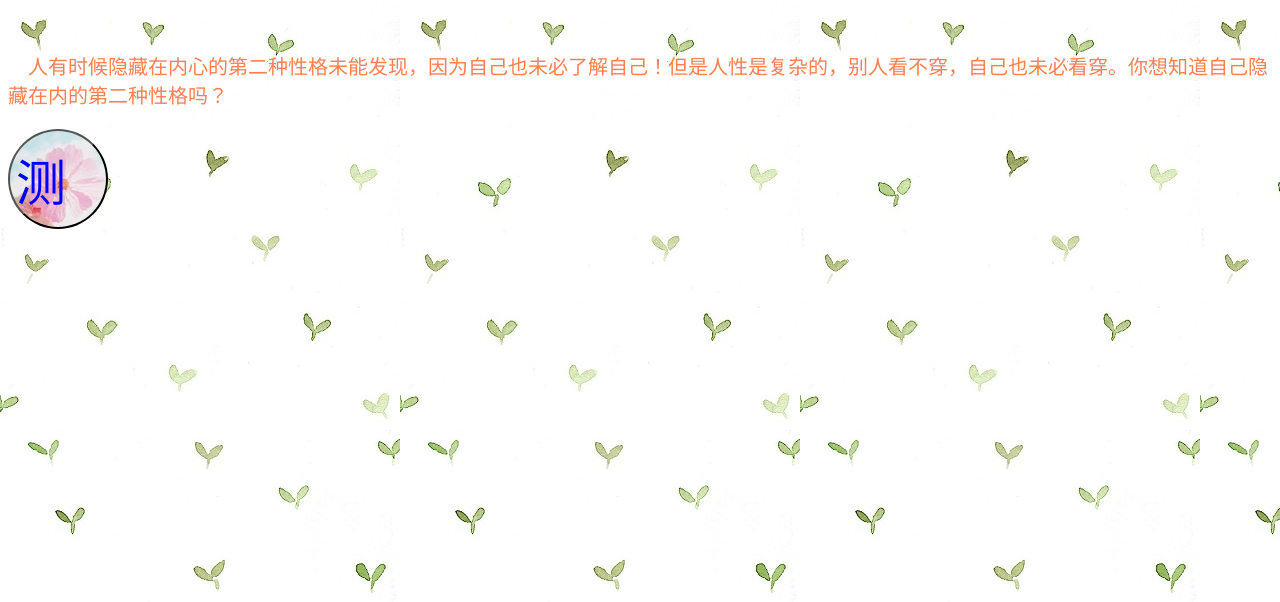
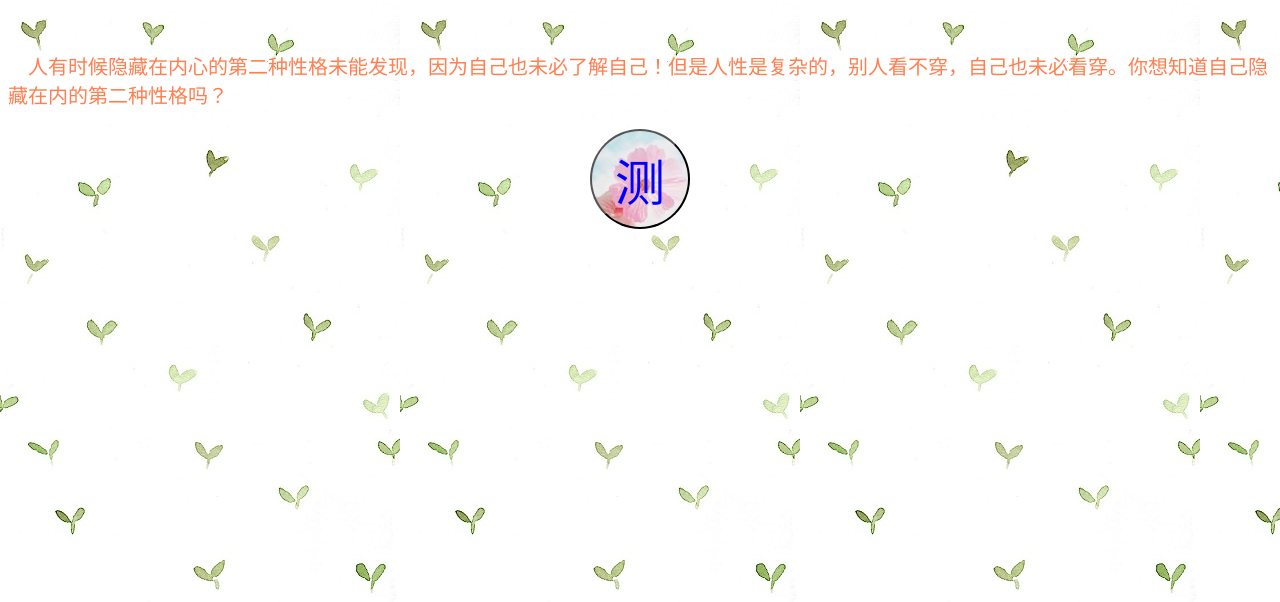
Before and after one commit to gx521184/webapp, a plain HTML site: page index.html in a window 1280 px wide. Shown: the part 198-800 px from the top of the page. Drawn offline with Linux system fonts and the light colour scheme.

Commit message:
Add files via upload

```diff
--- a/css/index.css
+++ b/css/index.css
@@ -12,17 +12,21 @@ p{
 	color: coral;
 
 }
+div{
+display: flex;
+justify-content: center;/*弹力盒子*/
+
+}
 button{
 	background-image: url(../img/2.jpg);
 	background-repeat: no-repeat;
 	width: 100px;
 	height: 100px;
 	border-radius: 50%;
+
 	/*position: relative;
 	top:20px;
 	left: 130px;*/
-	display: flex;/*弹力盒子*/
-align-items: center;
 	font-size: 50px;
 	color: blue;
 }
```
